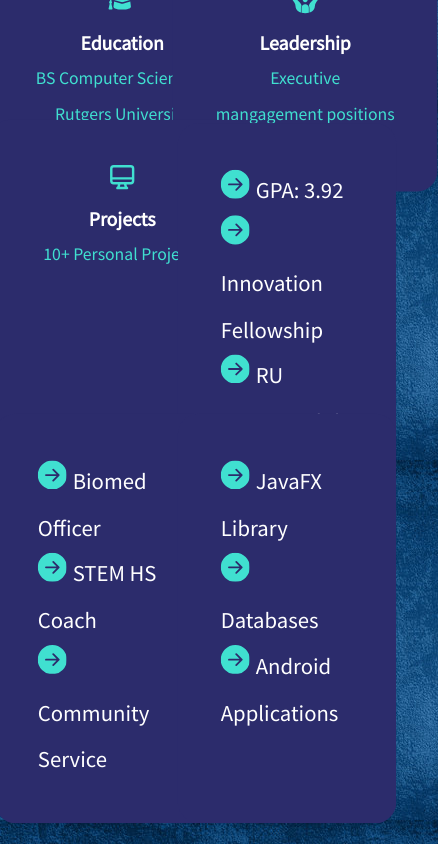
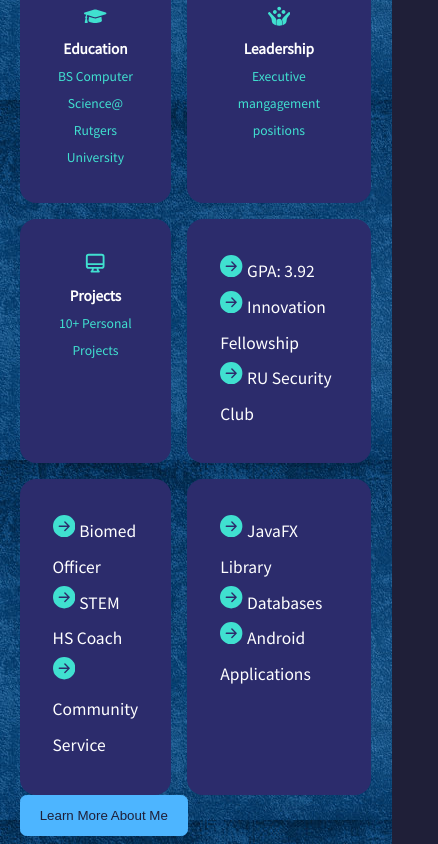
Before and after one commit to aryanjairath/Aryan-s-Portfolio-Website, a React (Create React App) app: page / in a window 390 px wide. Shown: the part 1700-2544 px from the top of the page, 438 px wide, since content can reach past the window. Built offline with nearby package versions, Linux system fonts and the light colour scheme; a web font is replaced by a local one.

Commit message:
more phone fixes

```diff
--- a/src/components/about/about.css
+++ b/src/components/about/about.css
@@ -1,7 +1,7 @@
 .about_container{
     display: grid;
     grid-template-columns: 35% 50%;
-    gap: 9%;
+    gap: 11.7%;
 }
 .modal{
     text-align: center;
@@ -39,18 +39,15 @@
 .about_cards{
     display:grid;
     grid-template-columns: repeat(3,1fr);
-    gap:7.4rem;
+    gap:1.5rem;
 }
-
 .about_card{
     background: var(--color-bg-variant);
     border: 1px solid transparent;
+
     border-radius: 1rem;
     padding:2rem;
     text-align:center;
-    scale:1.3;
-    width: 122%;
-    height:108%;
     transition:var(--transition),transform 400ms;
 
 }
@@ -61,9 +58,6 @@
     padding:2rem;
     text-align:left;
     font-size: 1.31rem;
-    scale:1.3;
-    width: 122%;
-
     transition:var(--transition),transform 400ms;
 
 
@@ -117,43 +111,35 @@ h5{
     .about_me{
         width: 50%;
         margin: 2rem auto 4rem;
-        width: 100%;
-        height: 100%;
-    }
-    .about_details{
-        grid-template-columns: 1fr 1fr;
-        gap:1rem;
-        width: 100%;
-        height: 100%;
     }
     .about_content p{
         margin: 1rem 0 1.5rem;
     }
 }
-
+.pop_up_window {
+    max-width: 60vw;
+    justify-self: center;
+}
 @media screen and (max-width: 600px){
     .about_me{
         width: 65%;
         margin: 0 auto 3rem;
-
     }
     .about_cards{
-        grid-template-columns: 1fr 1fr;
+        grid-template-columns: .8fr 1fr;
         gap:1rem;
-        width: 100%;
-        height: 100%;
     }
-    .about_details{
-        grid-template-columns: 1fr 1fr;
-        gap:1rem;
-        width: 100%;
-        height: 100%;
-    }
-
     .about_content{
         text-align: center;
     }
     .about_content p{
         margin: 1.5rem 0;
     }
+    .modal{
+        font-size: .7rem;
+        scroll-behavior: auto;
+    }
+    .pop_up_window {
+        max-width: 100vw;
+    }
 }
```
Also changed, not shown: src/components/about/About.jsx (+2 -8 lines).
